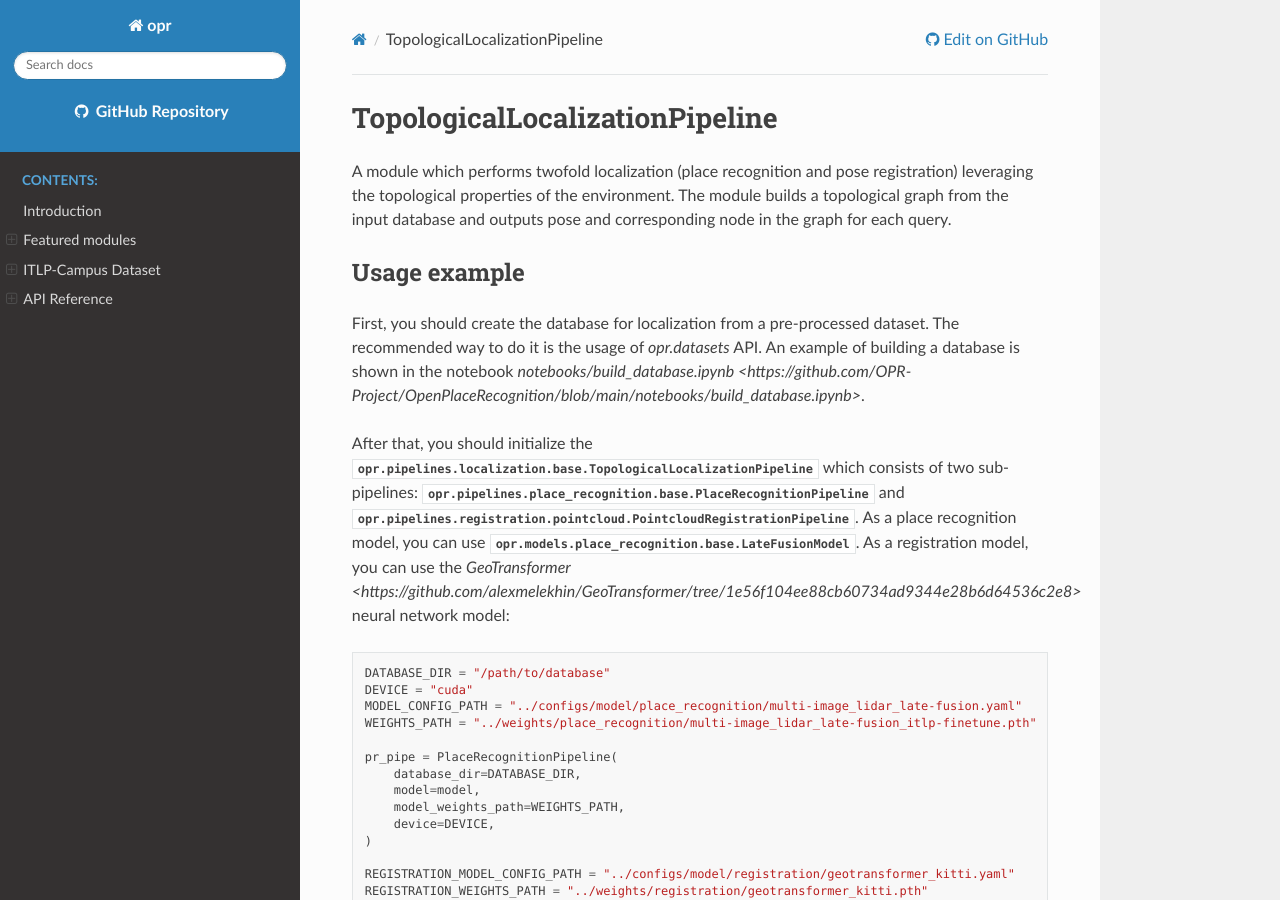
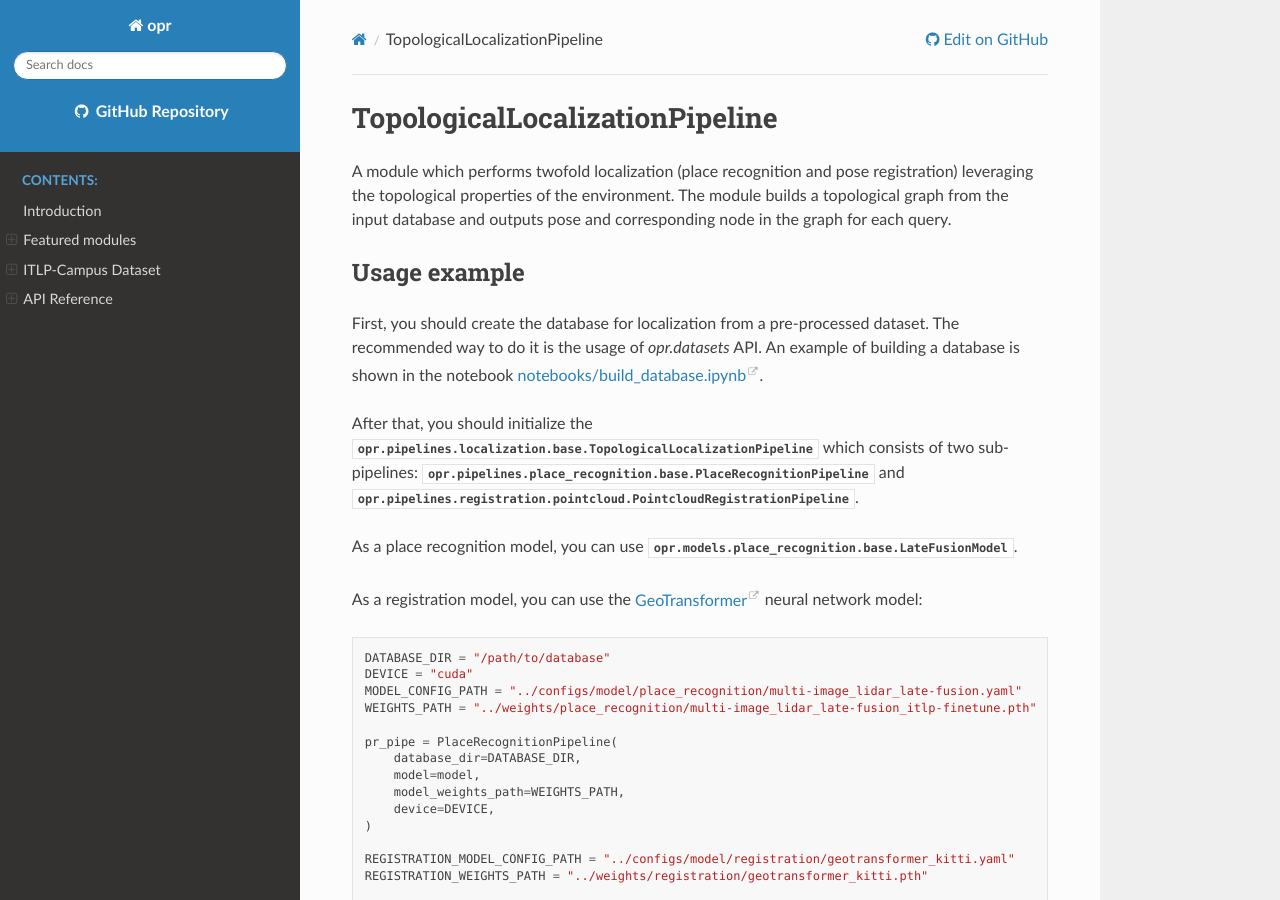
Before and after one commit to OPR-Project/OpenPlaceRecognition, a Sphinx documentation site: the page built from docs/source/featured_modules/13_topological_localization_pipeline.rst, in a window 1280 px wide and 900 px high. Built offline with Sphinx 7.4.7 and the Read the Docs theme 3.1.0, drawn with Linux system fonts in a browser that asks for light colours.

Commit message:
Fix docs for topological localization pipeline

```diff
--- a/docs/source/featured_modules/13_topological_localization_pipeline.rst
+++ b/docs/source/featured_modules/13_topological_localization_pipeline.rst
@@ -8,7 +8,7 @@ Usage example
 -------------
 
 First, you should create the database for localization from a pre-processed dataset. The recommended way to do it is the usage of `opr.datasets` API.
-An example of building a database is shown in the notebook `notebooks/build_database.ipynb <https://github.com/OPR-Project/OpenPlaceRecognition/blob/main/notebooks/build_database.ipynb>`.
+An example of building a database is shown in the notebook `notebooks/build_database.ipynb <https://github.com/OPR-Project/OpenPlaceRecognition/blob/main/notebooks/build_database.ipynb>`_.
 
 After that, you should initialize the
 :class:`opr.pipelines.localization.base.TopologicalLocalizationPipeline`
@@ -16,9 +16,11 @@ which consists of two sub-pipelines:
 :class:`opr.pipelines.place_recognition.base.PlaceRecognitionPipeline`
 and
 :class:`opr.pipelines.registration.pointcloud.PointcloudRegistrationPipeline`.
+
 As a place recognition model, you can use
 :class:`opr.models.place_recognition.base.LateFusionModel`.
-As a registration model, you can use the `GeoTransformer <https://github.com/alexmelekhin/GeoTransformer/tree/1e56f104ee88cb60734ad9344e28b6d64536c2e8>` neural network model:
+
+As a registration model, you can use the `GeoTransformer <https://github.com/alexmelekhin/GeoTransformer/tree/1e56f104ee88cb60734ad9344e28b6d64536c2e8>`_ neural network model:
 
 .. code-block:: python
 
```
